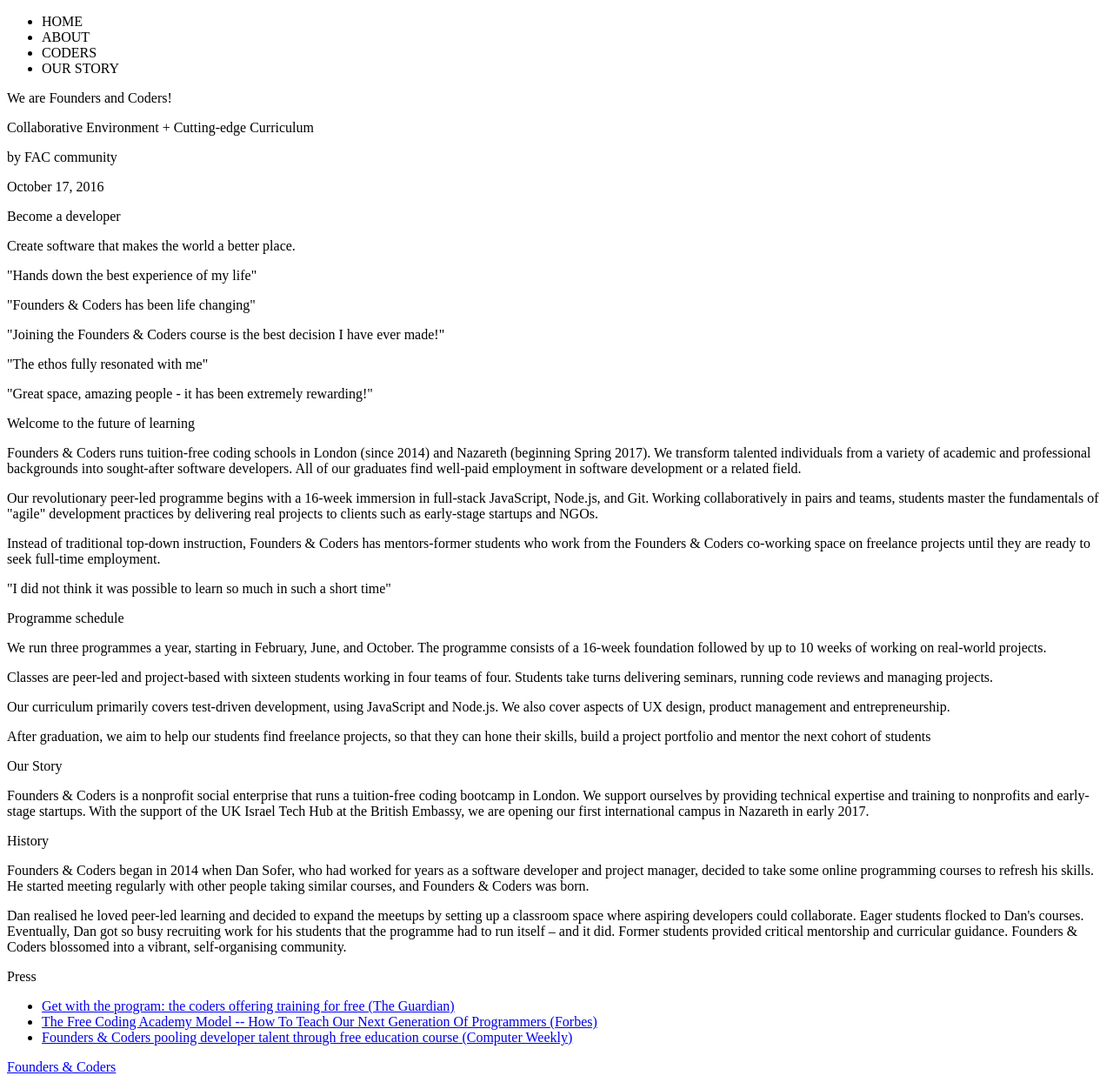
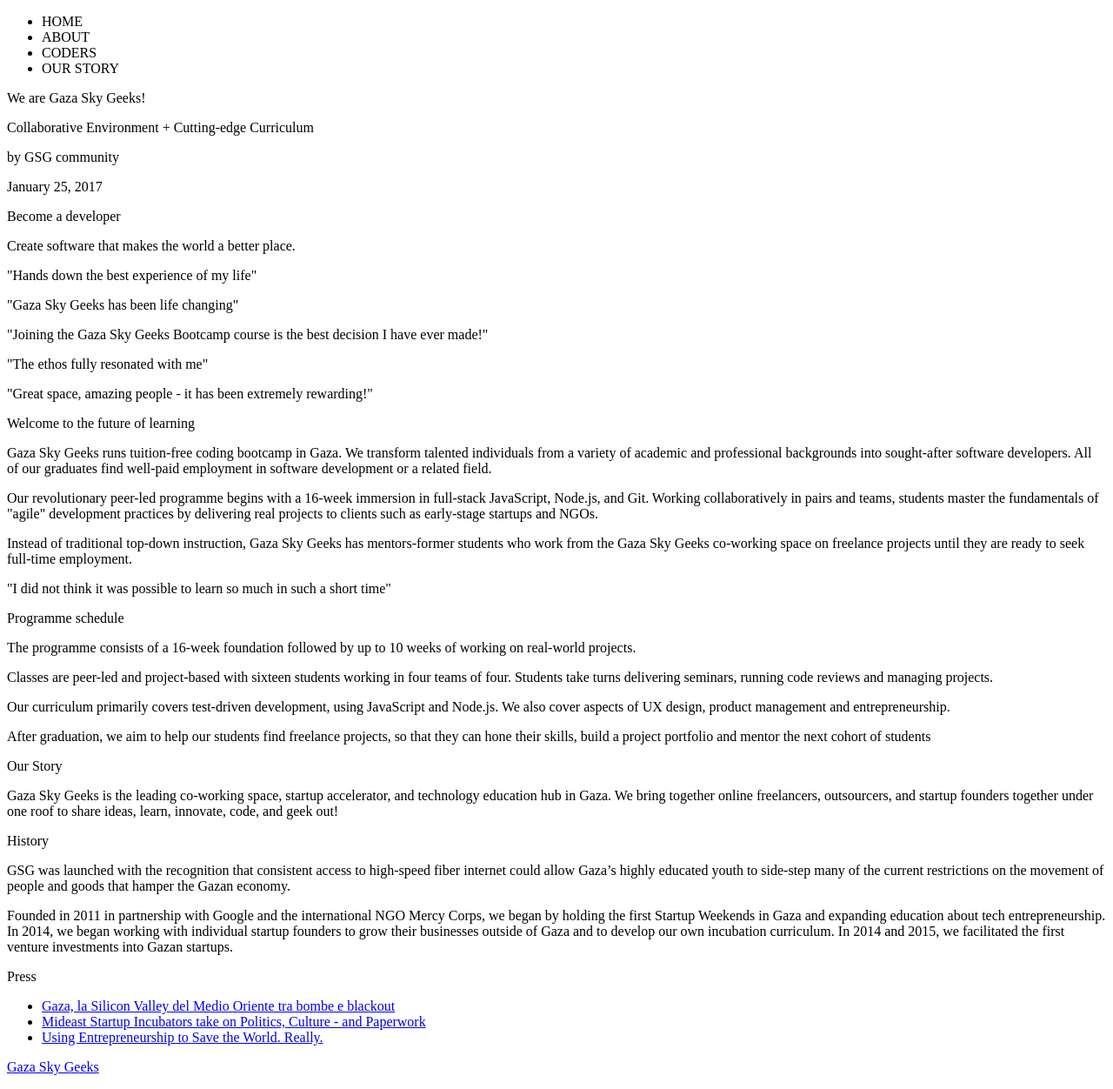
Before and after one commit to helau64/semantic-html-workshop, a plain HTML site: page index.html in a window 1280 px wide. Shown: the whole page at 87% size. Drawn offline with Linux system fonts and the light colour scheme.

Commit message:
change copy to fit with GSG

```diff
--- a/index.html
+++ b/index.html
@@ -1,7 +1,7 @@
 <!DOCTYPE html>
 <html xmlns="http://www.w3.org/1999/xhtml" xml:lang="en" lang="en">
 <head>
-<title>Welcome to FAC!</title>
+<title>Welcome to GSG!</title>
 <link rel="stylesheet" href="style.css">
 </head>
 <body>
@@ -14,55 +14,55 @@
 </ul>
 </div>
 <div id="header">
-<p>We are Founders and Coders!</p>
+<p>We are Gaza Sky Geeks!</p>
 <p class="teaser">Collaborative Environment + Cutting-edge Curriculum</p>
-<p class="byline">by FAC community</p>
-<p>October 17, 2016</p>
+<p class="byline">by GSG community</p>
+<p>January 25, 2017</p>
 </div>
 <div id="content">
 <p>Become a developer</p>
 <p>Create software that makes the world a better place.</p>
 <div id="home">
 <p>"Hands down the best experience of my life"</p>
-<p>"Founders &amp; Coders has been life changing"</p>
-<p>"Joining the Founders &amp; Coders course is the best decision I have ever made!"</p>
+<p>"Gaza Sky Geeks has been life changing"</p>
+<p>"Joining the Gaza Sky Geeks Bootcamp course is the best decision I have ever made!"</p>
 <p>"The ethos fully resonated with me"</p>
 <p>"Great space, amazing people - it has been extremely rewarding!"</p>
 </div>
 <p>Welcome to the future of learning</p>
 <div id="about">
-<p>Founders &amp; Coders runs tuition-free coding schools in London (since 2014) and Nazareth (beginning Spring 2017). We transform talented individuals from a variety of academic and professional backgrounds into sought-after software developers. All of our graduates find well-paid employment in software development or a related field.</p>
+<p>Gaza Sky Geeks runs tuition-free coding bootcamp in Gaza. We transform talented individuals from a variety of academic and professional backgrounds into sought-after software developers. All of our graduates find well-paid employment in software development or a related field.</p>
 <p>Our revolutionary peer-led programme begins with a 16-week immersion in full-stack JavaScript, Node.js, and Git. Working collaboratively in pairs and teams, students master the fundamentals of &#34;agile&#34; development practices by delivering real projects to clients such as early-stage startups and NGOs.</p>
-<p>Instead of traditional top-down instruction, Founders &amp; Coders has mentors&#45;former students who work from the Founders &amp; Coders co-working space on freelance projects until they are ready to seek full-time employment.</p>
+<p>Instead of traditional top-down instruction, Gaza Sky Geeks has mentors&#45;former students who work from the Gaza Sky Geeks co-working space on freelance projects until they are ready to seek full-time employment.</p>
 <div id="quote">
 <p>"I did not think it was possible to learn so much in such a short time"</p>
 </div>
 </div>
 <p>Programme schedule</p>
 <div id="coders">
-<p>We run three programmes a year, starting in February, June, and October. The programme consists of a 16-week foundation followed by up to 10 weeks of working on real-world projects.</p>
+<p>The programme consists of a 16-week foundation followed by up to 10 weeks of working on real-world projects.</p>
 <p>Classes are peer-led and project-based with sixteen students working in four teams of four. Students take turns delivering seminars, running code reviews and managing projects.</p>
 <p>Our curriculum primarily covers test-driven development, using JavaScript and Node.js. We also cover aspects of UX design, product management and entrepreneurship.</p>
 <p>After graduation, we aim to help our students find freelance projects, so that they can hone their skills, build a project portfolio and mentor the next cohort of students</p>
 </div>
 <p>Our Story</p>
 <div id="ourStory">
-<p>Founders &amp; Coders is a nonprofit social enterprise that runs a tuition-free coding bootcamp in London. We support ourselves by providing technical expertise and training to nonprofits and early-stage startups. With the support of the UK Israel Tech Hub at the British Embassy, we are opening our first international campus in Nazareth in early 2017.</p>
+<p>Gaza Sky Geeks is the leading co-working space, startup accelerator, and technology education hub in Gaza. We bring together online freelancers, outsourcers, and startup founders together under one roof to share ideas, learn, innovate, code, and geek out!</p>
 <p>History</p>
-<p>Founders &amp; Coders began in 2014 when Dan Sofer, who had worked for years as a software developer and project manager, decided to take some online programming courses to refresh his skills. He started meeting regularly with other people taking similar courses, and Founders &amp; Coders was born.</p>
-<p>Dan realised he loved peer-led learning and decided to expand the meetups by setting up a classroom space where aspiring developers could collaborate. Eager students flocked to Dan&#39;s courses. Eventually, Dan got so busy recruiting work for his students that the programme had to run itself &ndash; and it did. Former students provided critical mentorship and curricular guidance. Founders &amp; Coders blossomed into a vibrant, self-organising community.</p>
+<p>GSG was launched with the recognition that consistent access to high-speed fiber internet could allow Gaza’s highly educated youth to side-step many of the current restrictions on the movement of people and goods that hamper the Gazan economy.</p>
+<p>Founded in 2011 in partnership with Google and the international NGO Mercy Corps, we began by holding the first Startup Weekends in Gaza and expanding education about tech entrepreneurship. In 2014, we began working with individual startup founders to grow their businesses outside of Gaza and to develop our own incubation curriculum. In 2014 and 2015, we facilitated the first venture investments into Gazan startups.</p>
 </div>
 <p>Press</p>
 <div id="links">
 <ul>
-<li><a href="https://www.theguardian.com/technology/2015/jul/26/founders-coders-coding-free-training-london">Get with the program: the coders offering training for free (The Guardian)</a></li>
-<li><a href="http://www.forbes.com/forbes/welcome/?toURL=http://www.forbes.com/sites/adrianbridgwater/2015/08/13/the-free-coding-academy-model-how-to-teach-our-next-generation-of-programmers/&amp;refURL=http://www.foundersandcoders.com/about/&amp;referrer=http://www.foundersandcoders.com/about/#6b07b18829c5">The Free Coding Academy Model -- How To Teach Our Next Generation Of Programmers (Forbes)</a></li>
-<li><a href="http://www.computerweekly.com/news/2240236082/Founders-Coders-pooling-developer-talent-through-free-education-course">Founders &amp; Coders pooling developer talent through free education course (Computer Weekly)</a></li>
+<li><a href="http://www.corriere.it/tecnologia/cyber-cultura/cards/gaza-silicon-valley-medio-oriente-bombe-blackout/esperimento-sociale_principale.shtml">Gaza, la Silicon Valley del Medio Oriente tra bombe e  blackout</a></li>
+<li><a href="http://www.huffingtonpost.com/entry/mideast-startup-incubators-take-on-politics-culture_us_58470c85e4b0b261c83427bd?timestamp=1481203793802">Mideast Startup Incubators take on Politics, Culture - and Paperwork</a></li>
+<li><a href="https://www.entrepreneur.com/article/238486">Using Entrepreneurship to Save the World. Really.</a></li>
 </ul>
 </div>
 </div>
 <div id="footer">
-<p><a href="http://www.foundersandcoders.com/">Founders &amp; Coders</a></p>
+<p><a href="https://gazaskygeeks.com">Gaza Sky Geeks</a></p>
 </div>
 </body>
 </html>
```
